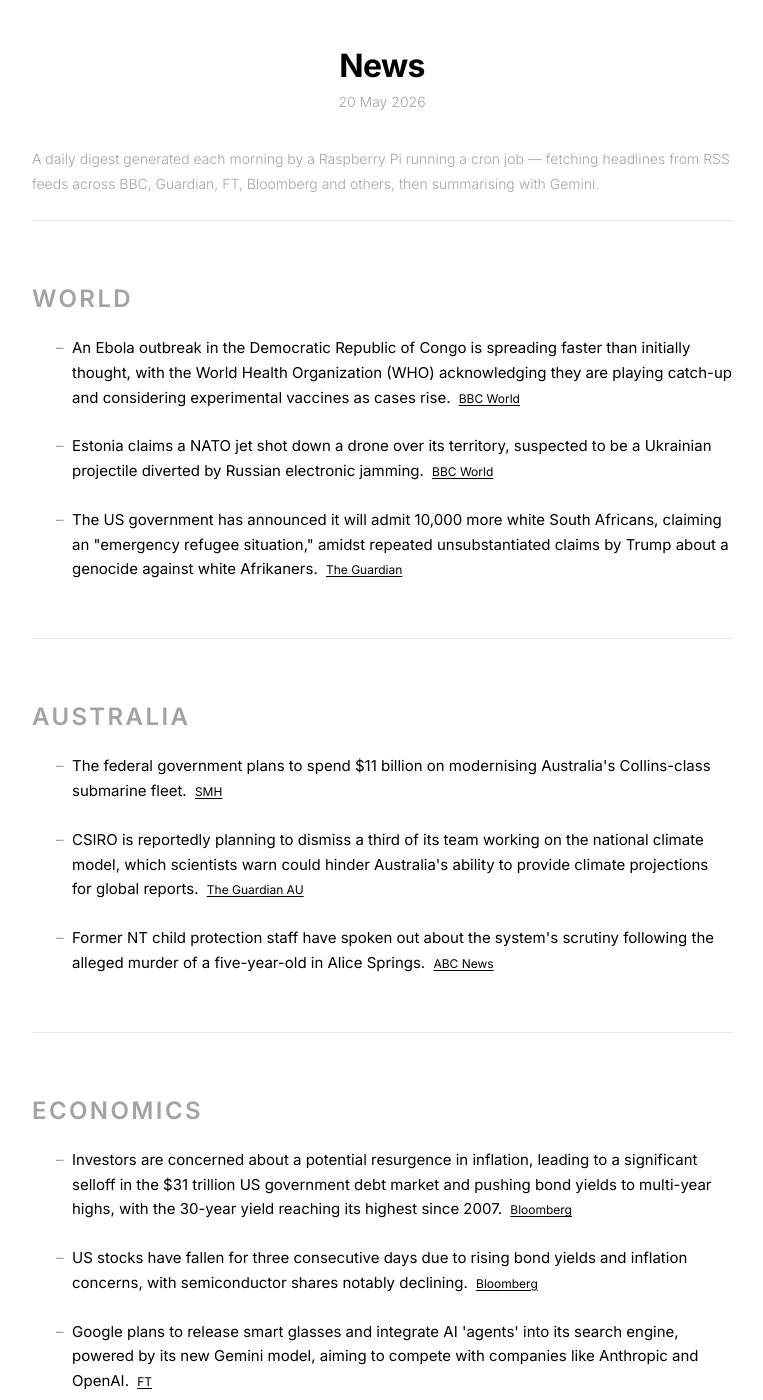
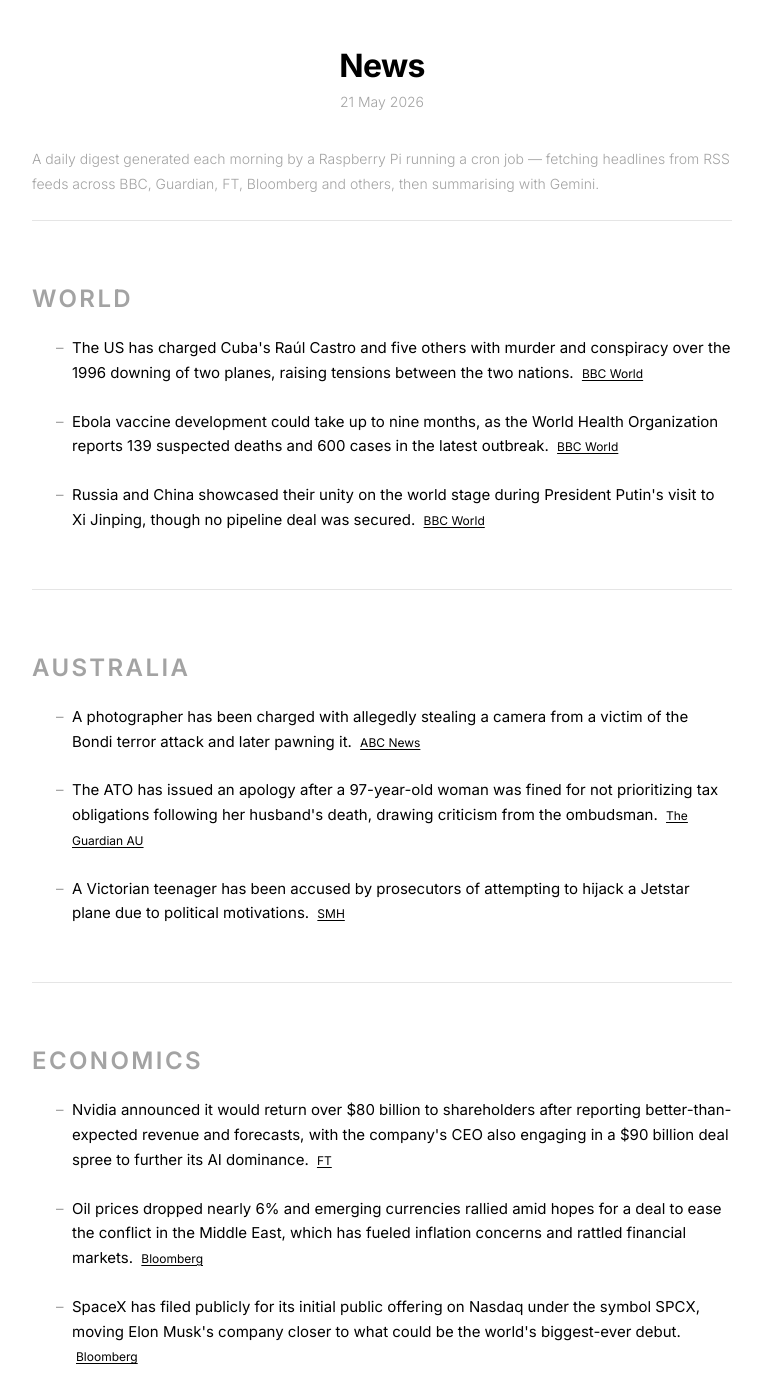
Before and after one commit to s-jac/s-jac.github.io, a Jekyll site: the page built from projects/news.html, in a window 1280 px wide and 1400 px high. Shown: the whole window, without its empty margins (258-1021 px from the left). Built offline with Jekyll 4.4.1, drawn with Linux system fonts in a browser that asks for light colours; some of the changed text lies outside the part shown.

Commit message:
daily news update 21 May 2026

```diff
--- a/_data/news.json
+++ b/_data/news.json
@@ -1,24 +1,24 @@
 {
-  "date": "20 May 2026",
-  "generated_at": "2026-05-19T21:00:38.222643+00:00",
+  "date": "21 May 2026",
+  "generated_at": "2026-05-20T21:00:24.154808+00:00",
   "sections": [
     {
       "heading": "World",
       "bullets": [
         {
-          "text": "An Ebola outbreak in the Democratic Republic of Congo is spreading faster than initially thought, with the World Health Organization (WHO) acknowledging they are playing catch-up and considering experimental vaccines as cases rise.",
+          "text": "The US has charged Cuba's Raúl Castro and five others with murder and conspiracy over the 1996 downing of two planes, raising tensions between the two nations.",
           "source": "BBC World",
           "url": "https://www.bbc.com/news/world"
         },
         {
-          "text": "Estonia claims a NATO jet shot down a drone over its territory, suspected to be a Ukrainian projectile diverted by Russian electronic jamming.",
+          "text": "Ebola vaccine development could take up to nine months, as the World Health Organization reports 139 suspected deaths and 600 cases in the latest outbreak.",
           "source": "BBC World",
           "url": "https://www.bbc.com/news/world"
         },
         {
-          "text": "The US government has announced it will admit 10,000 more white South Africans, claiming an \"emergency refugee situation,\" amidst repeated unsubstantiated claims by Trump about a genocide against white Afrikaners.",
-          "source": "The Guardian",
-          "url": "https://www.theguardian.com"
+          "text": "Russia and China showcased their unity on the world stage during President Putin's visit to Xi Jinping, though no pipeline deal was secured.",
+          "source": "BBC World",
+          "url": "https://www.bbc.com/news/world"
         }
       ]
     },
@@ -26,19 +26,19 @@
       "heading": "Australia",
       "bullets": [
         {
-          "text": "The federal government plans to spend $11 billion on modernising Australia's Collins-class submarine fleet.",
-          "source": "SMH",
-          "url": "https://www.smh.com.au"
+          "text": "A photographer has been charged with allegedly stealing a camera from a victim of the Bondi terror attack and later pawning it.",
+          "source": "ABC News",
+          "url": "https://www.abc.net.au/news"
         },
         {
-          "text": "CSIRO is reportedly planning to dismiss a third of its team working on the national climate model, which scientists warn could hinder Australia's ability to provide climate projections for global reports.",
+          "text": "The ATO has issued an apology after a 97-year-old woman was fined for not prioritizing tax obligations following her husband's death, drawing criticism from the ombudsman.",
           "source": "The Guardian AU",
           "url": "https://www.theguardian.com/au"
         },
         {
-          "text": "Former NT child protection staff have spoken out about the system's scrutiny following the alleged murder of a five-year-old in Alice Springs.",
-          "source": "ABC News",
-          "url": "https://www.abc.net.au/news"
+          "text": "A Victorian teenager has been accused by prosecutors of attempting to hijack a Jetstar plane due to political motivations.",
+          "source": "SMH",
+          "url": "https://www.smh.com.au"
         }
       ]
     },
@@ -46,19 +46,19 @@
       "heading": "Economics",
       "bullets": [
         {
-          "text": "Investors are concerned about a potential resurgence in inflation, leading to a significant selloff in the $31 trillion US government debt market and pushing bond yields to multi-year highs, with the 30-year yield reaching its highest since 2007.",
+          "text": "Nvidia announced it would return over $80 billion to shareholders after reporting better-than-expected revenue and forecasts, with the company's CEO also engaging in a $90 billion deal spree to further its AI dominance.",
+          "source": "FT",
+          "url": "https://www.ft.com"
+        },
+        {
+          "text": "Oil prices dropped nearly 6% and emerging currencies rallied amid hopes for a deal to ease the conflict in the Middle East, which has fueled inflation concerns and rattled financial markets.",
           "source": "Bloomberg",
           "url": "https://www.bloomberg.com/markets"
         },
         {
-          "text": "US stocks have fallen for three consecutive days due to rising bond yields and inflation concerns, with semiconductor shares notably declining.",
+          "text": "SpaceX has filed publicly for its initial public offering on Nasdaq under the symbol SPCX, moving Elon Musk's company closer to what could be the world's biggest-ever debut.",
           "source": "Bloomberg",
           "url": "https://www.bloomberg.com/markets"
-        },
-        {
-          "text": "Google plans to release smart glasses and integrate AI 'agents' into its search engine, powered by its new Gemini model, aiming to compete with companies like Anthropic and OpenAI.",
-          "source": "FT",
-          "url": "https://www.ft.com"
         }
       ]
     }
```
